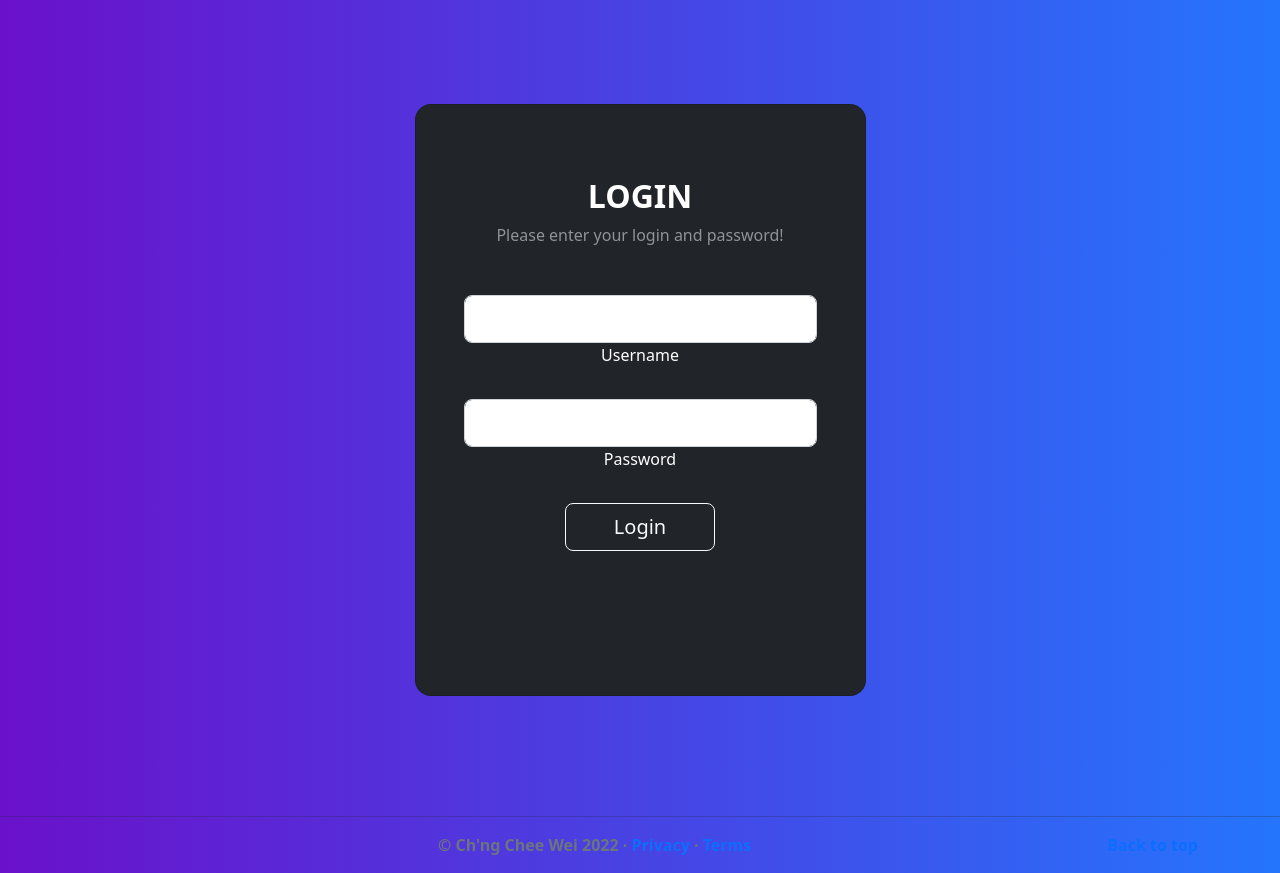
After one commit to cheewei0449/E-Complaint-Web-Application, a PHP site: page /project/login.php in a window 1280 px wide. The commit adds this page. Run offline with PHP 8.4, Linux system fonts and the light colour scheme; some libraries are stand-ins or nearby versions.

Commit message:
login page  &login page css

```diff
--- a/project/Contact.php
+++ b/project/Contact.php
@@ -6,9 +6,6 @@
     <meta name="viewport" content="width=device-width, initial-scale=1">
 
     <title>Home</title>
-
-    <link rel="stylesheet" href="css/styles.css" />
-    <link rel="stylesheet" href="css/exercise.css" />
     <link rel="stylesheet" href="https://fonts.googleapis.com/css2?family=Material+Symbols+Outlined:opsz,wght,FILL,GRAD@48,400,0,0" />
     <link href="https://cdn.jsdelivr.net/npm/bootstrap@5.2.2/dist/css/bootstrap.min.css" rel="stylesheet" crossorigin="anonymous">
     <script src="https://cdn.jsdelivr.net/npm/bootstrap@5.2.2/dist/js/bootstrap.min.js" integrity="sha384-IDwe1+LCz02ROU9k972gdyvl+AESN10+x7tBKgc9I5HFtuNz0wWnPclzo6p9vxnk" crossorigin="anonymous"></script>
--- a/project/config/database.php
+++ b/project/config/database.php
@@ -2,11 +2,11 @@
 // used to connect to the database
 $host = "localhost";
 $db_name = "eshop";
-$username = "eshop";
-$password = "uH60gKo*ynhl6/T!";
+$username1 = "eshop";
+$password1 = "uH60gKo*ynhl6/T!";
 
 try {
-    $con = new PDO("mysql:host={$host};dbname={$db_name}", $username, $password); //PDO make connection to database
+    $con = new PDO("mysql:host={$host};dbname={$db_name}", $username1, $password1); //PDO make connection to database
     $con->setAttribute(PDO::ATTR_ERRMODE, PDO::ERRMODE_EXCEPTION); // show error
 }
 // show error
--- /dev/null
+++ b/project/css/login_page.css
@@ -0,0 +1,10 @@
+body {
+    /* fallback for old browsers */
+    background: #6a11cb;
+
+    /* Chrome 10-25, Safari 5.1-6 */
+    background: -webkit-linear-gradient(to right, rgba(106, 17, 203, 1), rgba(37, 117, 252, 1));
+
+    /* W3C, IE 10+/ Edge, Firefox 16+, Chrome 26+, Opera 12+, Safari 7+ */
+    background: linear-gradient(to right, rgba(106, 17, 203, 1), rgba(37, 117, 252, 1))
+    }
--- a/project/customer_read_one.php
+++ b/project/customer_read_one.php
@@ -109,7 +109,7 @@
             <tr>
                 <td></td>
                 <td>
-                    <a href='customer_read.php' class='btn btn-danger'>Back to read products</a>
+                    <a href='customer_read.php' class='btn btn-danger'>Back to read customers</a>
                 </td>
             </tr>
         </table>
--- a/project/index.php
+++ b/project/index.php
@@ -5,7 +5,6 @@
   <meta charset="utf-8">
   <meta name="viewport" content="width=device-width, initial-scale=1">
   <title>Bootstrap demo</title>
-  <link rel="stylesheet" href="css/styles.css" />
   <link href="https://cdn.jsdelivr.net/npm/bootstrap@5.0.1/dist/css/bootstrap.min.css" rel="stylesheet" integrity="sha384-+0n0xVW2eSR5OomGNYDnhzAbDsOXxcvSN1TPprVMTNDbiYZCxYbOOl7+AMvyTG2x" crossorigin="anonymous">
   <link rel="stylesheet" href="https://fonts.googleapis.com/css2?family=Material+Symbols+Outlined:opsz,wght,FILL,GRAD@48,400,0,0" />
   <link href="https://cdn.jsdelivr.net/npm/bootstrap@5.2.2/dist/css/bootstrap.min.css" rel="stylesheet" crossorigin="anonymous">
--- /dev/null
+++ b/project/login.php
@@ -0,0 +1,126 @@
+<!DOCTYPE HTML>
+<html>
+
+<head>
+    <title>PDO - Create a Record - PHP CRUD Tutorial</title>
+    <!-- Latest compiled and minified Bootstrap CSS -->
+    <link rel="stylesheet" href="css/login_page.css"/>
+    <link href="https://cdn.jsdelivr.net/npm/bootstrap@5.0.1/dist/css/bootstrap.min.css" rel="stylesheet" integrity="sha384-+0n0xVW2eSR5OomGNYDnhzAbDsOXxcvSN1TPprVMTNDbiYZCxYbOOl7+AMvyTG2x" crossorigin="anonymous">
+    <link rel="stylesheet" href="https://fonts.googleapis.com/css2?family=Material+Symbols+Outlined:opsz,wght,FILL,GRAD@48,400,0,0" />
+    <link href="https://cdn.jsdelivr.net/npm/bootstrap@5.2.2/dist/css/bootstrap.min.css" rel="stylesheet" crossorigin="anonymous">
+    <script src="https://cdn.jsdelivr.net/npm/bootstrap@5.2.2/dist/js/bootstrap.min.js" integrity="sha384-IDwe1+LCz02ROU9k972gdyvl+AESN10+x7tBKgc9I5HFtuNz0wWnPclzo6p9vxnk" crossorigin="anonymous"></script>
+    <script src="https://kit.fontawesome.com/3ddd77b8ec.js" crossorigin="anonymous"></script>
+</head>
+
+<body class="text-center">
+    <?php
+
+
+    if ($_POST) {
+        $username = trim($_POST['username']);
+        $pass = trim($_POST['password']);
+
+        $validate = true;
+
+        if ($username == "") {
+            echo "<div class='alert alert-danger align-item-center'>Please enter your username</div>";
+            $validate = false;
+        }
+
+        if ($pass == "") {
+            echo "<div class='alert alert-danger align-item-center'>Please enter your password</div>";
+            $validate = false;
+        }
+
+        if ($validate) {
+            include 'config/database.php';
+            try {
+
+                // prepare select query
+                $query = "SELECT username, password, account_status FROM customers WHERE username = :username";
+                $stmt = $con->prepare($query);
+
+                $stmt->bindParam(':username', $username);
+                // execute our query
+                $stmt->execute();
+
+                $num = $stmt->rowCount();
+
+                if ($num > 0) {
+                    // store retrieved row to a variable
+                    $row = $stmt->fetch(PDO::FETCH_ASSOC);
+
+                    extract($row);
+
+                    if ($pass == $password) {
+                        switch ($account_status) {
+                            case "Inactivated":
+                                echo "<div class='alert alert-danger align-item-center'>Your Account is Inactivated</div>";
+                                break;
+                            case "Activation":
+                                header("Location: index.php");
+                                break;
+                            default:
+                                echo "<div class='alert alert-danger align-item-center'>No account status stated</div>";
+                        }
+                    } else {
+                        echo "<div class='alert alert-danger align-item-center mt-5'>Incorrect Password</div>";
+                    }
+                } else {
+                    echo "<div class='alert alert-danger align-item-center mt-5'>User not found (Invalid Account)</div>";
+                }
+            }
+
+            // show error
+            catch (PDOException $exception) {
+                die('ERROR: ' . $exception->getMessage());
+            }
+        }
+    }
+    ?>
+
+<form  action="<?php echo $_SERVER["PHP_SELF"]; ?>" method="POST" class="vh-100 ">
+  <div class="container py-5 h-100">
+    <div class="row d-flex justify-content-center align-items-center h-100">
+      <div class="col-12 col-md-8 col-lg-6 col-xl-5">
+        <div class="card bg-dark text-white" style="border-radius: 1rem;">
+          <div class="card-body p-5 text-center">
+
+            <div class="mb-md-5 mt-md-4 pb-5">
+
+              <h2 class="fw-bold mb-2 text-uppercase">Login</h2>
+              <p class="text-white-50 mb-5">Please enter your login and password!</p>
+
+              <div class="form-outline form-white mb-4">
+                <input type="text" id="typeusername" class="form-control  form-control-lg"  name="username"/>
+                <label class="form-label" for="typeusername">Username</label>
+              </div>
+
+              <div class="form-outline form-white mb-4">
+                <input type="password" id="typePasswordX" class="form-control form-control-lg" name="password" />
+                <label class="form-label" for="typePasswordX">Password</label>
+              </div>
+              <button class="btn btn-outline-light btn-lg px-5" type="submit">Login</button>
+            </div>
+          </div>
+        </div>
+      </div>
+    </div>
+  </div>
+</form>
+
+    <hr class="featurette-divider">
+
+    <!-- FOOTER -->
+    <footer class="container">
+        <p class="float-end"><a class="text-decoration-none fw-bold" href="#">Back to top</a></p>
+        <p class="text-muted fw-bold">&copy; Ch'ng Chee Wei 2022 &middot;
+            <a class="text-decoration-none fw-bold" href="#">Privacy</a> &middot;
+            <a class="text-decoration-none fw-bold" href="#">Terms</a>
+        </p>
+    </footer>
+    <script src="https://cdn.jsdelivr.net/npm/bootstrap@5.0.1/dist/js/bootstrap.bundle.min.js" integrity="sha384-gtEjrD/SeCtmISkJkNUaaKMoLD0//ElJ19smozuHV6z3Iehds+3Ulb9Bn9Plx0x4" crossorigin="anonymous"></script>
+
+</body>
+
+</html>
--- a/project/product_create.php
+++ b/project/product_create.php
@@ -4,7 +4,6 @@
 <head>
     <title>PDO - Create a Record - PHP CRUD Tutorial</title>
     <!-- Latest compiled and minified Bootstrap CSS -->
-    <link rel="stylesheet" href="css/styles.css" />
     <link href="https://cdn.jsdelivr.net/npm/bootstrap@5.0.1/dist/css/bootstrap.min.css" rel="stylesheet" integrity="sha384-+0n0xVW2eSR5OomGNYDnhzAbDsOXxcvSN1TPprVMTNDbiYZCxYbOOl7+AMvyTG2x" crossorigin="anonymous">
     <link rel="stylesheet" href="https://fonts.googleapis.com/css2?family=Material+Symbols+Outlined:opsz,wght,FILL,GRAD@48,400,0,0" />
     <link href="https://cdn.jsdelivr.net/npm/bootstrap@5.2.2/dist/css/bootstrap.min.css" rel="stylesheet" crossorigin="anonymous">
```
Also changed, not shown: project/ccs/exercise.css (deleted, +0 -53 lines), project/ccs/styles.css (deleted, +0 -133 lines).
